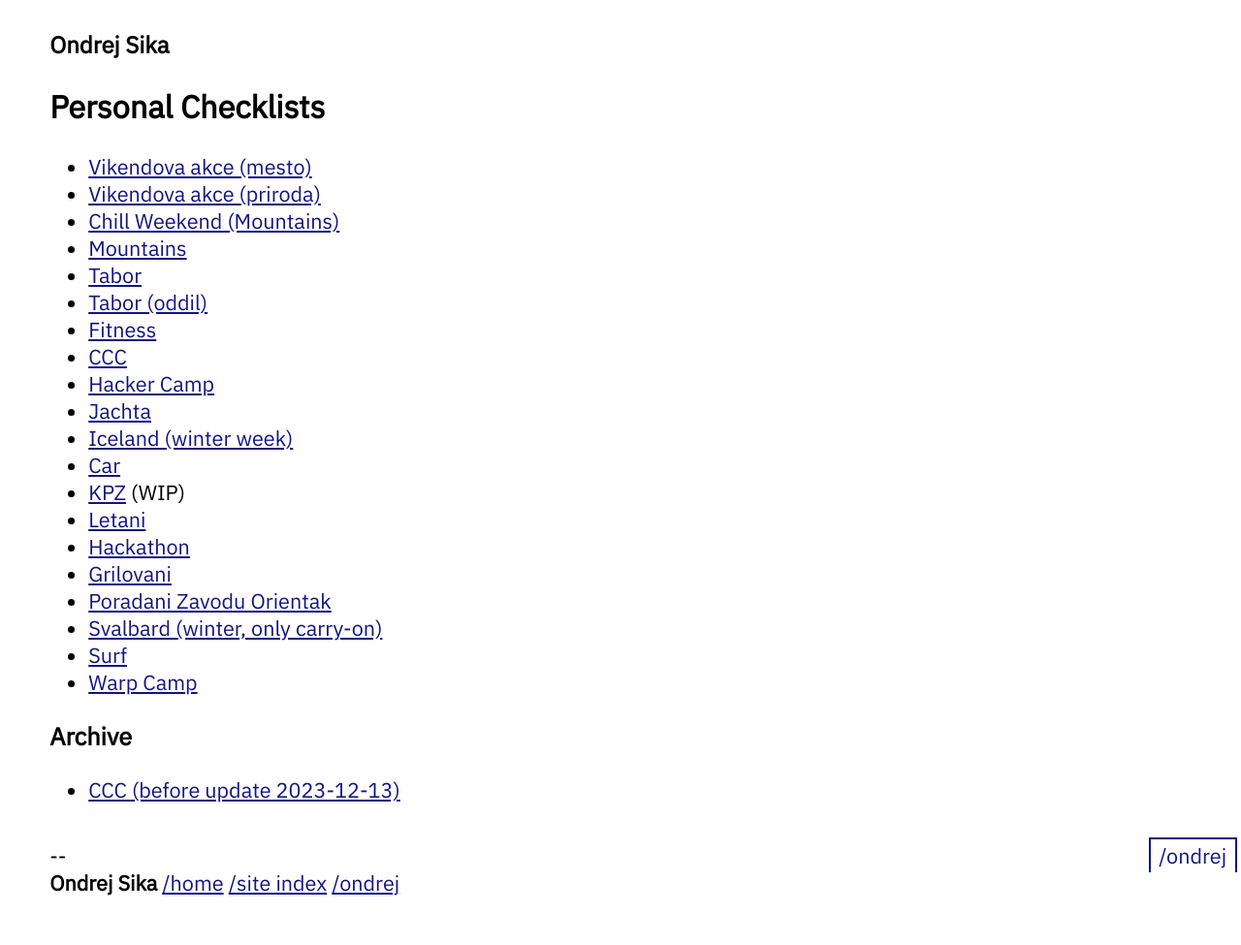
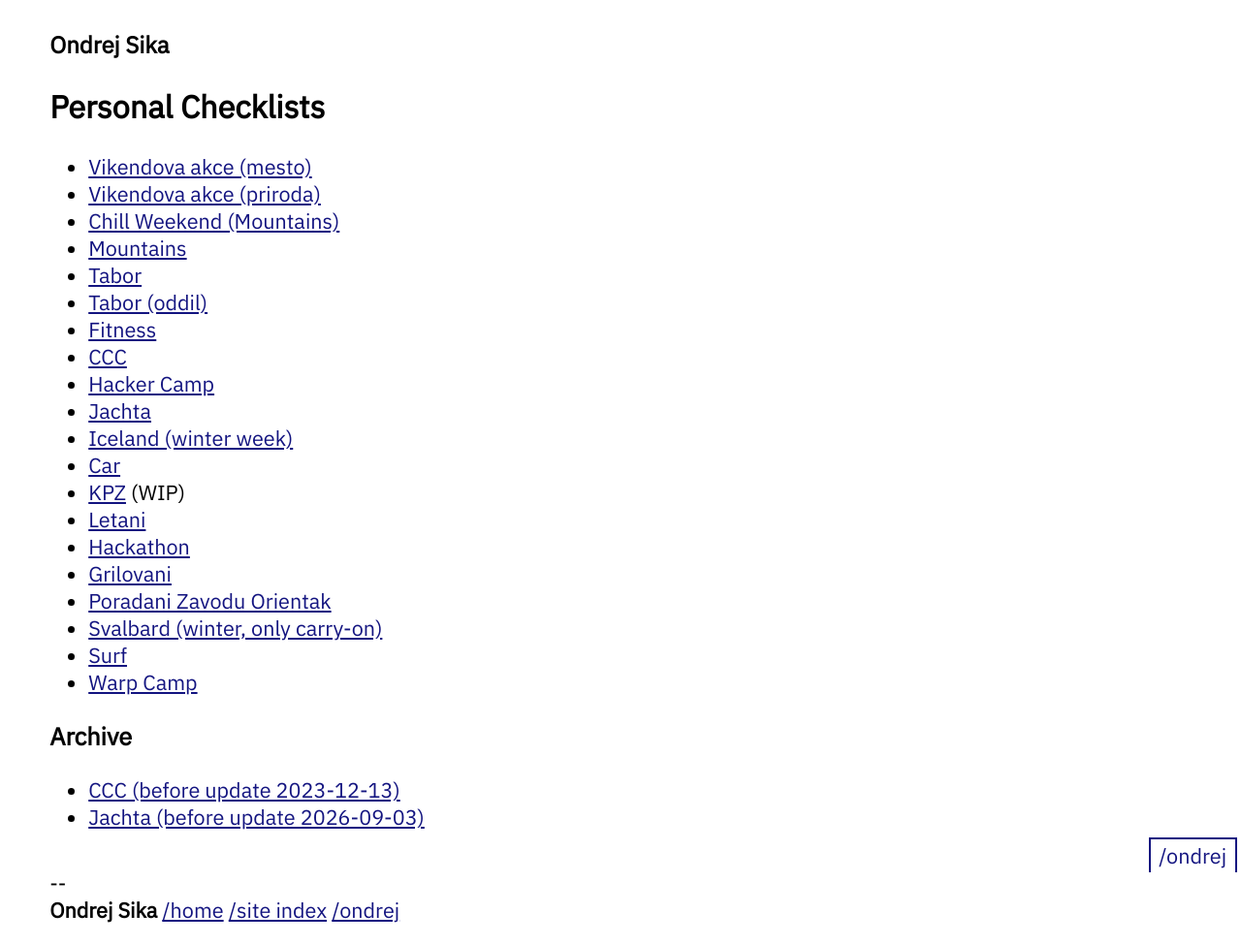
Before and after one commit to ondrejsika/ondrejsika.com, a Jekyll site: the page built from ondrej/checklists/index.md, in a window 1280 px wide. Shown: the whole page at 97% size. Built offline with Jekyll 4.4.1, drawn with Linux system fonts in a browser that asks for light colours; before the commit the page ends 947 px from its top, so only the background shows below that.

Commit message:
feat(ondrej/checklists): Add link to Jachta (before update 2026-09-03) archive

```diff
--- a/ondrej/checklists/index.md
+++ b/ondrej/checklists/index.md
@@ -29,3 +29,4 @@
 ### Archive
 
 - [CCC (before update 2023-12-13)](archive/ccc-before-update-2023-12-13.html)
+- [Jachta (before update 2026-09-03)](archive/jachta-before-update-2026-09-03.html)
```
